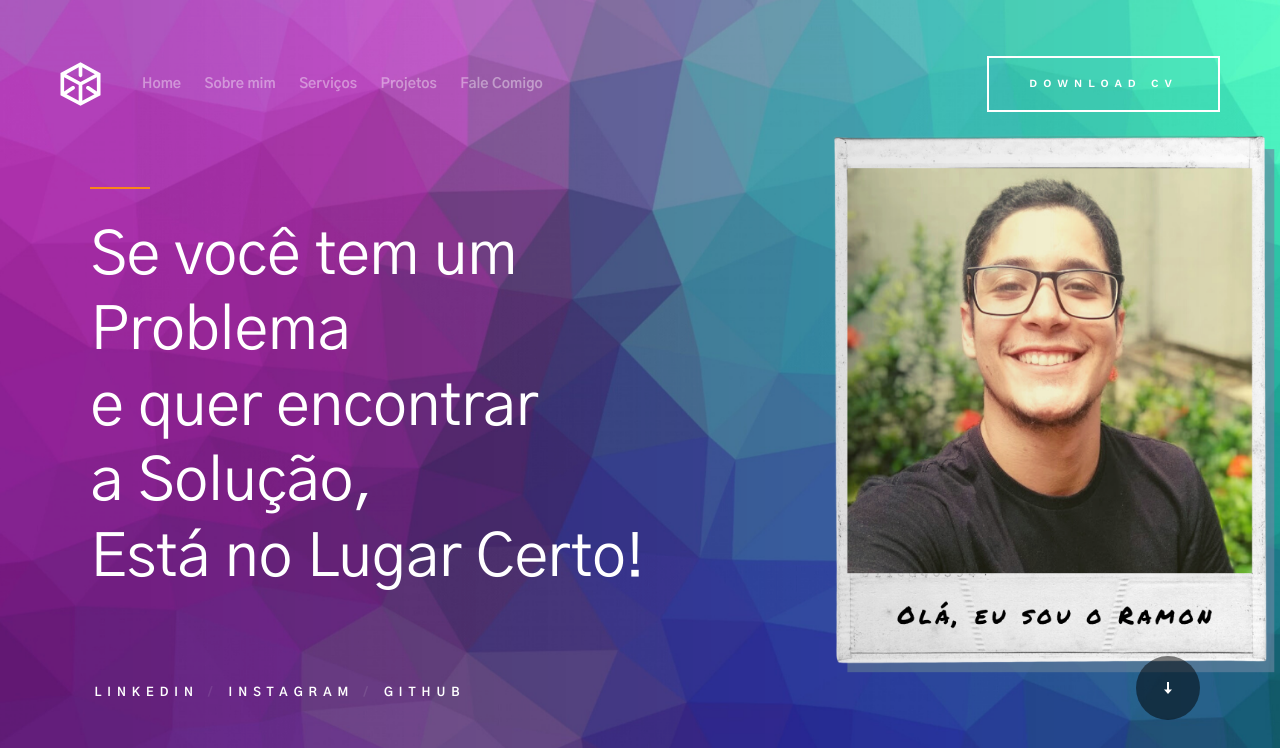
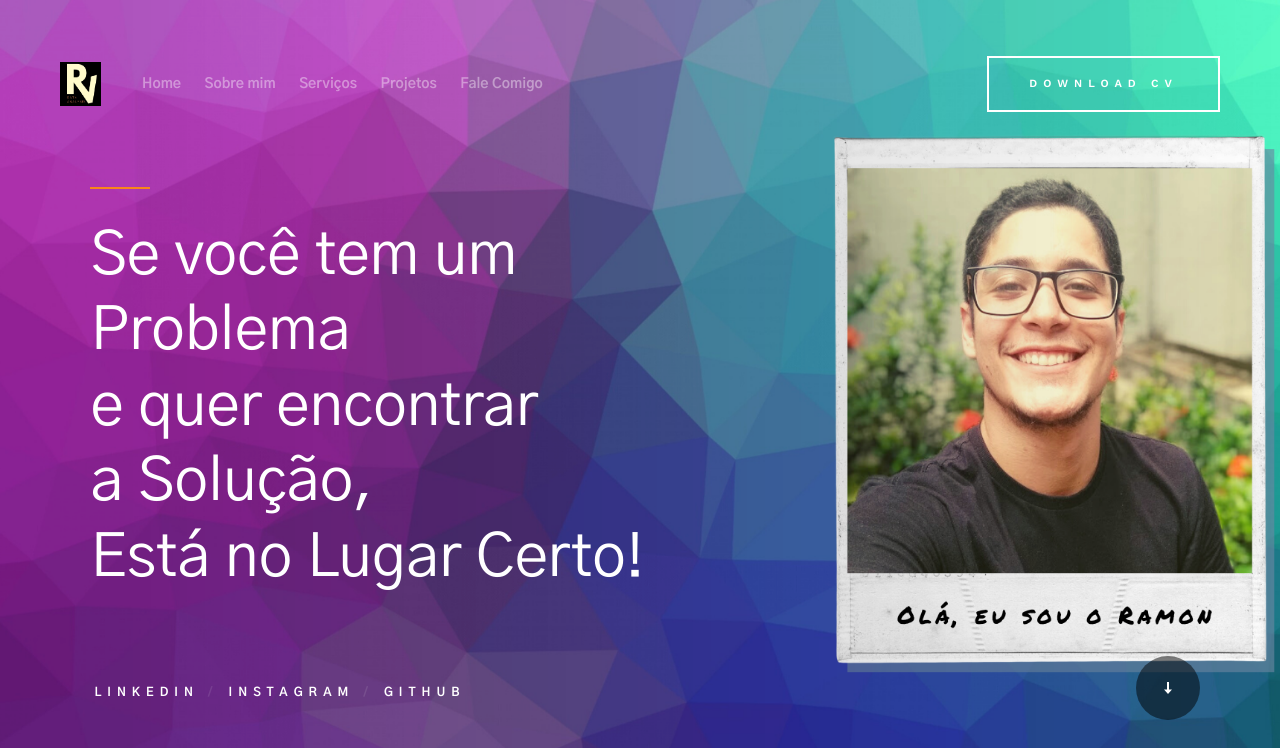
Before and after one commit to ramonrviana/ramonrviana.github.io, a plain HTML site: page index.html in a window 1280 px wide. Shown: the top 748 px of the page. Drawn offline with nearby package versions, Linux system fonts and the light colour scheme.

Commit message:
Update index.html

```diff
--- a/index.html
+++ b/index.html
@@ -26,8 +26,8 @@
     <!-- favicons
     ================================================== -->
     <link rel="apple-touch-icon" sizes="180x180" href="apple-touch-icon.png">
-    <link rel="icon" type="image/png" sizes="32x32" href="robo_32x32.png">
-    <link rel="icon" type="image/png" sizes="16x16" href="robo_16x16.png">
+    <link rel="icon" type="image/png" sizes="32x32" href="RV.png">
+    <link rel="icon" type="image/png" sizes="16x16" href="RV.png">
     <link rel="manifest" href="site.webmanifest">
 
 </head>
@@ -52,7 +52,7 @@
 
         <div class="header-logo">
             <a href="index.html">
-                <img src="images/logo.svg" alt="Homepage">
+                <img src="images/RV.png" alt="Homepage">
             </a>
         </div>
 
```
